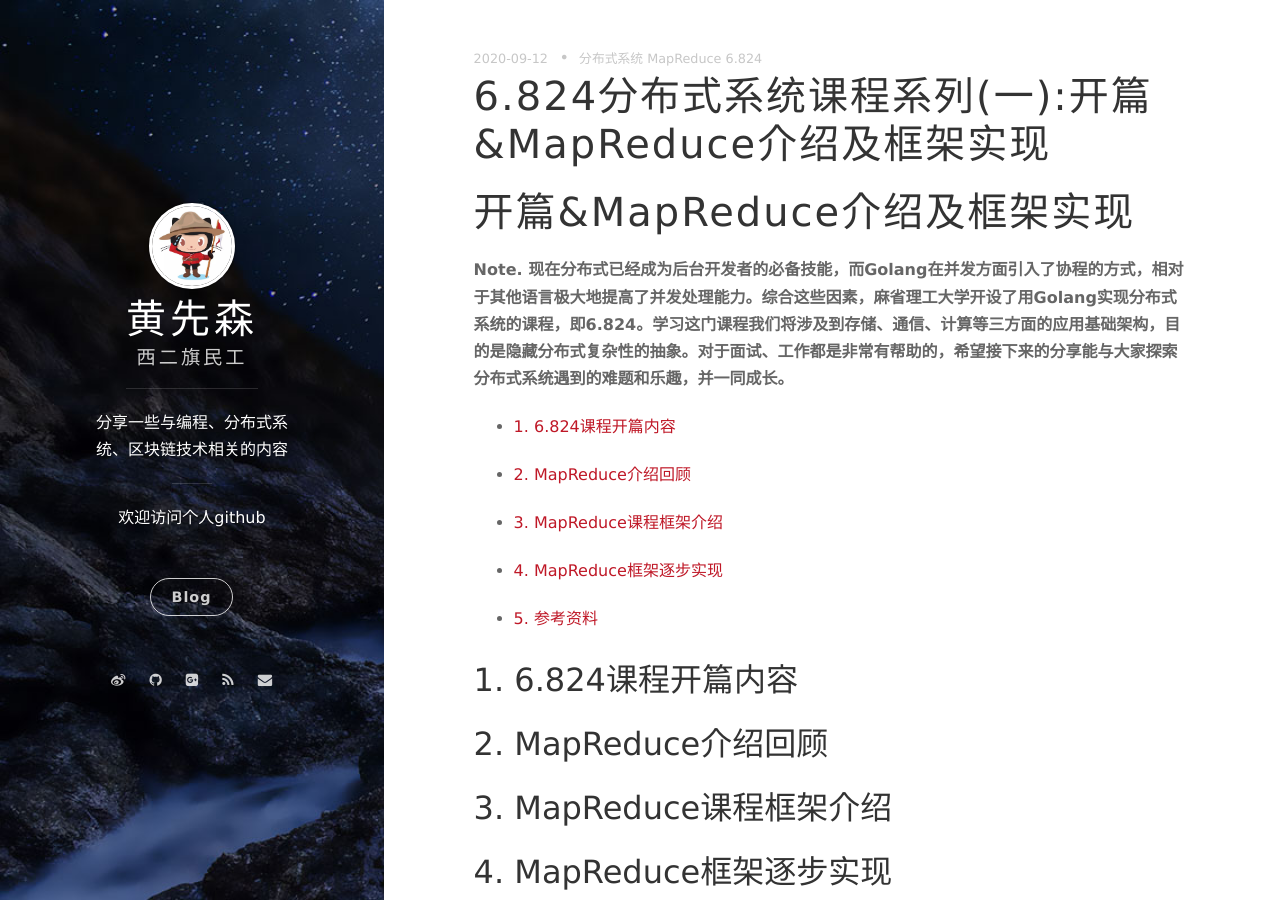
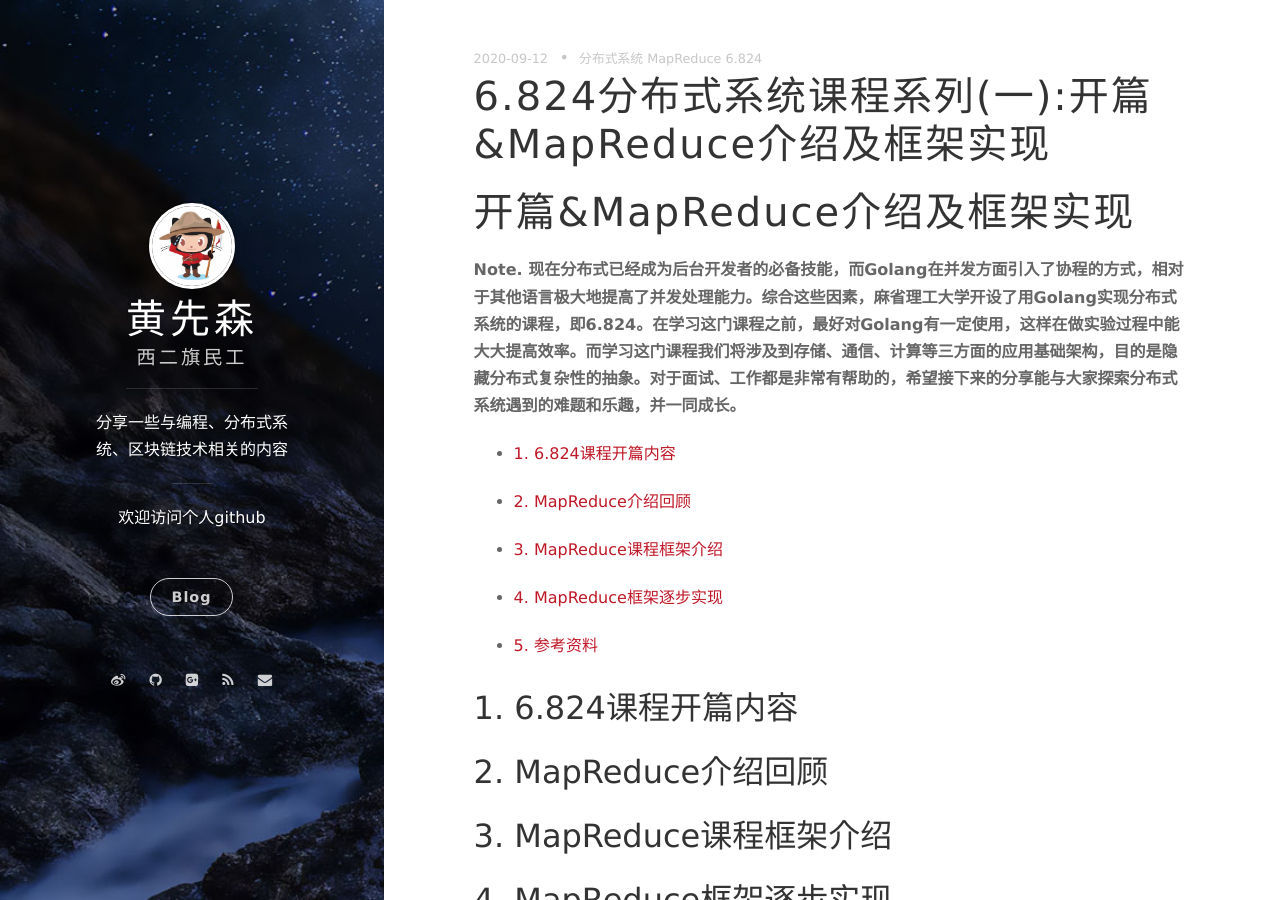
Before and after one commit to berryjam/berryjam.github.io, a Jekyll site: the page built from _posts/2020-09-12-6.824分布式系统课程系列(一):开篇&MapReduce介绍及框架实现.md, in a window 1280 px wide and 900 px high. Built offline with Jekyll 4.4.1, drawn with Linux system fonts in a browser that asks for light colours; nearby versions of some CDN libraries; comment, search, counter and statistics services are not loaded.

Commit message:
Update 2020-09-12-6.824分布式系统课程系列(一):开篇&MapReduce介绍及框架实现.md

```diff
--- a/_posts/2020-09-12-6.824分布式系统课程系列(一):开篇&MapReduce介绍及框架实现.md
+++ b/_posts/2020-09-12-6.824分布式系统课程系列(一):开篇&MapReduce介绍及框架实现.md
@@ -8,7 +8,7 @@ tags: 分布式系统 MapReduce 6.824
 
 # 开篇&MapReduce介绍及框架实现
 
-**Note. 现在分布式已经成为后台开发者的必备技能，而Golang在并发方面引入了协程的方式，相对于其他语言极大地提高了并发处理能力。综合这些因素，麻省理工大学开设了用Golang实现分布式系统的课程，即6.824。学习这门课程我们将涉及到存储、通信、计算等三方面的应用基础架构，目的是隐藏分布式复杂性的抽象。对于面试、工作都是非常有帮助的，希望接下来的分享能与大家探索分布式系统遇到的难题和乐趣，并一同成长。**
+**Note. 现在分布式已经成为后台开发者的必备技能，而Golang在并发方面引入了协程的方式，相对于其他语言极大地提高了并发处理能力。综合这些因素，麻省理工大学开设了用Golang实现分布式系统的课程，即6.824。在学习这门课程之前，最好对Golang有一定使用，这样在做实验过程中能大大提高效率。而学习这门课程我们将涉及到存储、通信、计算等三方面的应用基础架构，目的是隐藏分布式复杂性的抽象。对于面试、工作都是非常有帮助的，希望接下来的分享能与大家探索分布式系统遇到的难题和乐趣，并一同成长。**
 
 - [1. 6.824课程开篇内容](https://github.com/berryjam/berryjam.github.io/blob/master/_posts/2020-09-12-6.824%E5%88%86%E5%B8%83%E5%BC%8F%E7%B3%BB%E7%BB%9F%E8%AF%BE%E7%A8%8B%E7%B3%BB%E5%88%97(%E4%B8%80):%E5%BC%80%E7%AF%87&MapReduce%E4%BB%8B%E7%BB%8D%E5%8F%8A%E6%A1%86%E6%9E%B6%E5%AE%9E%E7%8E%B0.md#1-6824%E8%AF%BE%E7%A8%8B%E5%BC%80%E7%AF%87%E5%86%85%E5%AE%B9)
 
```
